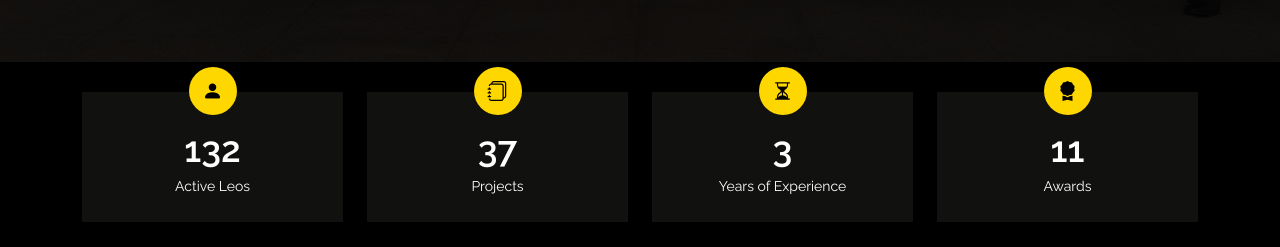
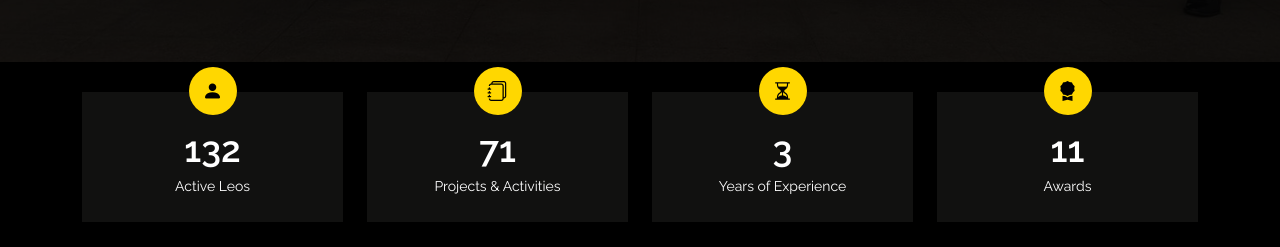
Before and after one commit to RasandunSP/LCCDA-Web, a plain HTML site: page index.html in a window 1280 px wide. Shown: the part 1480-1727 px from the top of the page. Drawn offline with nearby package versions, Linux system fonts and the light colour scheme; a web font is replaced by a local one.

Commit message:
Update index.html

```diff
--- a/index.html
+++ b/index.html
@@ -117,8 +117,8 @@
           <div class="col-lg-3 col-6">
             <div class="count-box">
               <i class="bi bi-journals"></i>
-              <span data-purecounter-start="0" data-purecounter-end="521" data-purecounter-duration="1" class="purecounter">37</span>
-              <p>Projects</p>
+              <span data-purecounter-start="0" data-purecounter-end="521" data-purecounter-duration="1" class="purecounter">71</span>
+              <p>Projects & Activities</p>
             </div>
           </div>
 
```
